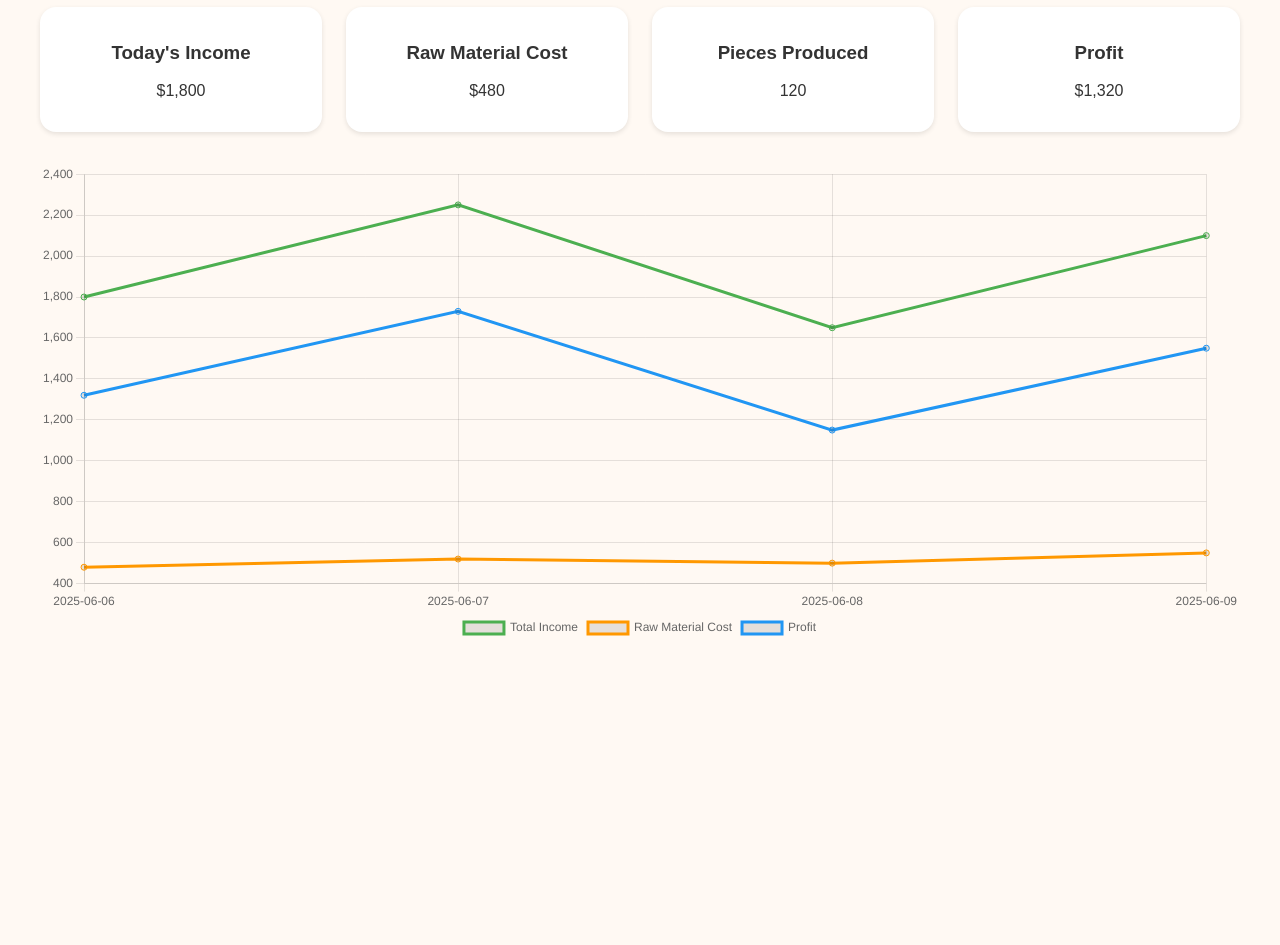
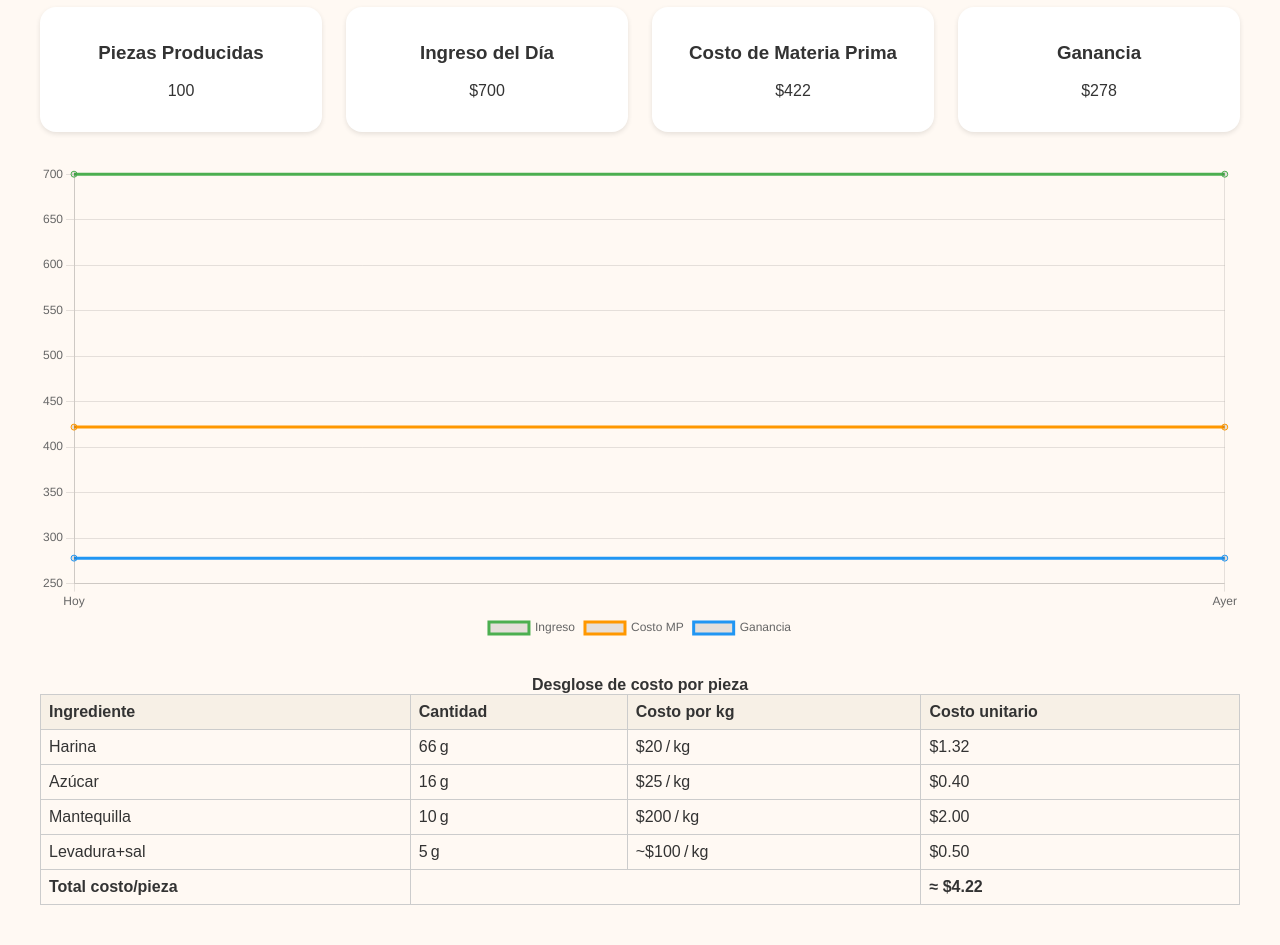
Before and after one commit to jdromo/dulce-camino-dashboard, a plain HTML site: page index.html in a window 1280 px wide. Shown: the part 114-1059 px from the top of the page. Before the commit the page ends 800 px from the top, so only its background shows below. Drawn offline with nearby package versions, Linux system fonts and the light colour scheme.

Commit message:
Update index.html

```diff
--- a/index.html
+++ b/index.html
@@ -1,95 +1,68 @@
 <!DOCTYPE html>
-<html lang="en">
+<html lang="es">
 <head>
   <meta charset="UTF-8" />
   <meta name="viewport" content="width=device-width, initial-scale=1.0" />
-  <title>Dulce Camino Dashboard</title>
+  <title>Dashboard Dulce Camino</title>
   <script src="https://cdn.jsdelivr.net/npm/chart.js"></script>
   <style>
-    body {
-      font-family: sans-serif;
-      background: #fff9f3;
-      color: #333;
-      padding: 2rem;
-    }
-    .dashboard {
-      display: grid;
-      grid-template-columns: repeat(auto-fit, minmax(200px, 1fr));
-      gap: 1.5rem;
-      margin-bottom: 2rem;
-    }
-    .card {
-      background: white;
-      border-radius: 1rem;
-      padding: 1rem;
-      box-shadow: 0 2px 5px rgba(0, 0, 0, 0.1);
-      text-align: center;
-    }
-    canvas {
-      max-width: 100%;
-    }
+    body { font-family: sans-serif; background: #fff9f3; color: #333; padding: 2rem; }
+    .dashboard { display: grid; grid-template-columns: repeat(auto-fit, minmax(200px, 1fr)); gap:1.5rem; margin-bottom:2rem; }
+    .card { background:white; border-radius:1rem; padding:1rem; box-shadow:0 2px 5px rgba(0,0,0,.1); text-align:center; }
+    canvas { max-width:100%; }
+    table { width:100%; border-collapse: collapse; margin-top:2rem; }
+    th, td { border:1px solid #ccc; padding:0.5rem; text-align:left; }
+    th { background:#f7f0e6; }
   </style>
 </head>
 <body>
-  <h1>📊 Dulce Camino Dashboard</h1>
+  <h1>📊 Dashboard Dulce Camino</h1>
 
   <div class="dashboard">
-    <div class="card">
-      <h3>Today's Income</h3>
-      <p id="income">$1,800</p>
-    </div>
-    <div class="card">
-      <h3>Raw Material Cost</h3>
-      <p id="cost">$480</p>
-    </div>
-    <div class="card">
-      <h3>Pieces Produced</h3>
-      <p id="pieces">120</p>
-    </div>
-    <div class="card">
-      <h3>Profit</h3>
-      <p id="profit">$1,320</p>
-    </div>
+    <div class="card"><h3>Piezas Producidas</h3><p id="pieces">100</p></div>
+    <div class="card"><h3>Ingreso del Día</h3><p id="income">$700</p></div>
+    <div class="card"><h3>Costo de Materia Prima</h3><p id="cost">$422</p></div>
+    <div class="card"><h3>Ganancia</h3><p id="profit">$278</p></div>
   </div>
 
   <canvas id="trendChart" height="120"></canvas>
 
   <script>
     const ctx = document.getElementById('trendChart').getContext('2d');
-    const trendChart = new Chart(ctx, {
+    new Chart(ctx, {
       type: 'line',
       data: {
-        labels: ['2025-06-06', '2025-06-07', '2025-06-08', '2025-06-09'],
+        labels: ['Hoy','Ayer'],
         datasets: [
-          {
-            label: 'Total Income',
-            data: [1800, 2250, 1650, 2100],
-            borderColor: '#4CAF50',
-            fill: false,
-          },
-          {
-            label: 'Raw Material Cost',
-            data: [480, 520, 500, 550],
-            borderColor: '#FF9800',
-            fill: false,
-          },
-          {
-            label: 'Profit',
-            data: [1320, 1730, 1150, 1550],
-            borderColor: '#2196F3',
-            fill: false,
-          },
+          { label: 'Ingreso', data: [700,700], borderColor:'#4CAF50', fill:false },
+          { label: 'Costo MP', data: [422,422], borderColor:'#FF9800', fill:false },
+          { label: 'Ganancia', data: [278,278], borderColor:'#2196F3', fill:false },
         ]
       },
       options: {
         responsive: true,
-        plugins: {
-          legend: {
-            position: 'bottom'
-          }
-        }
+        plugins: { legend: { position: 'bottom' } }
       }
     });
   </script>
+
+  <table>
+    <caption><strong>Desglose de costo por pieza</strong></caption>
+    <thead>
+      <tr>
+        <th>Ingrediente</th>
+        <th>Cantidad</th>
+        <th>Costo por kg</th>
+        <th>Costo unitario</th>
+      </tr>
+    </thead>
+    <tbody>
+      <tr><td>Harina</td><td>66 g</td><td>$20 / kg</td><td>$1.32</td></tr>
+      <tr><td>Azúcar</td><td>16 g</td><td>$25 / kg</td><td>$0.40</td></tr>
+      <tr><td>Mantequilla</td><td>10 g</td><td>$200 / kg</td><td>$2.00</td></tr>
+      <tr><td>Levadura+sal</td><td>5 g</td><td>~$100 / kg</td><td>$0.50</td></tr>
+      <tr><td><strong>Total costo/pieza</strong></td><td colspan="2"></td><td><strong>≈ $4.22</strong></td></tr>
+    </tbody>
+  </table>
 </body>
 </html>
```
